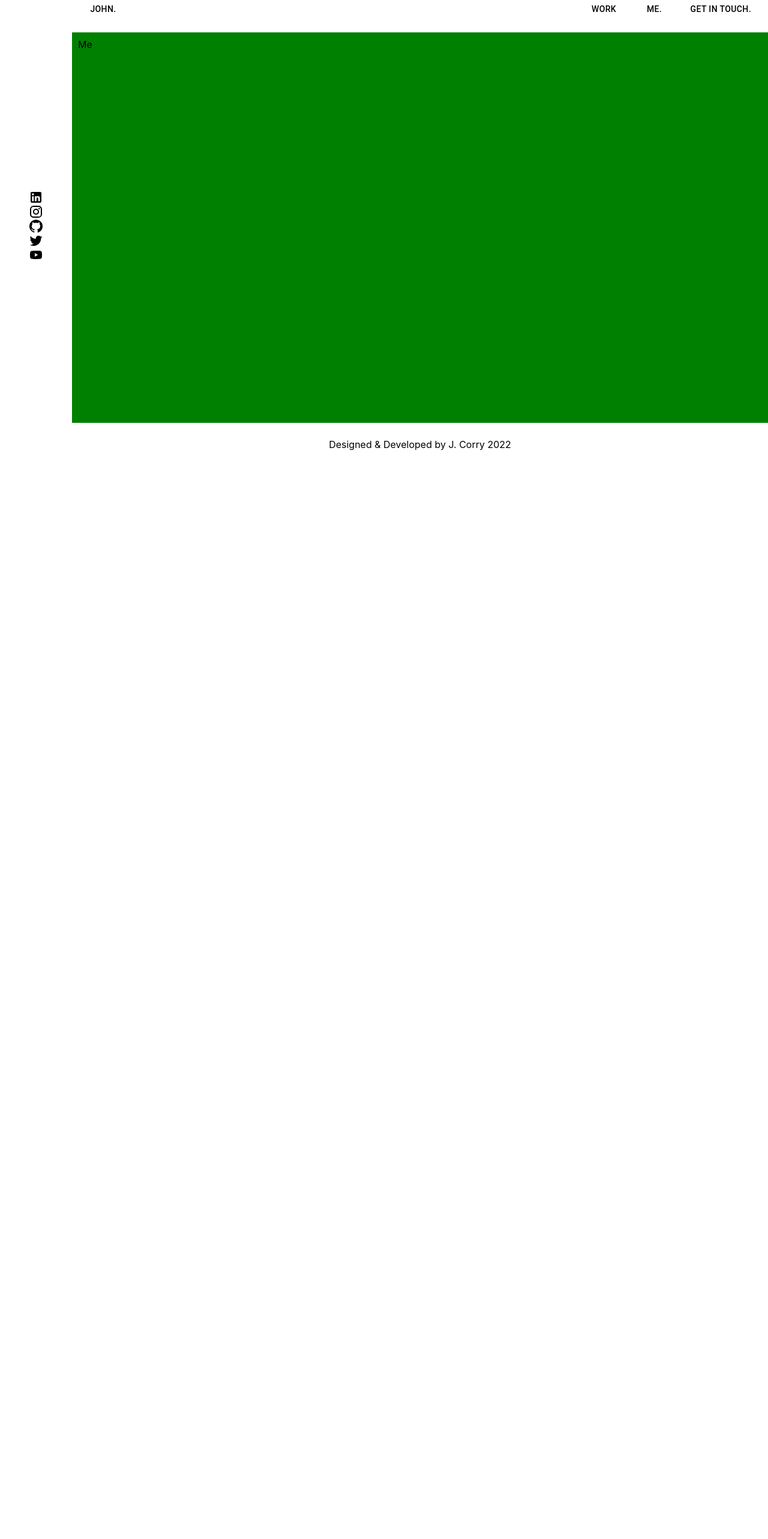
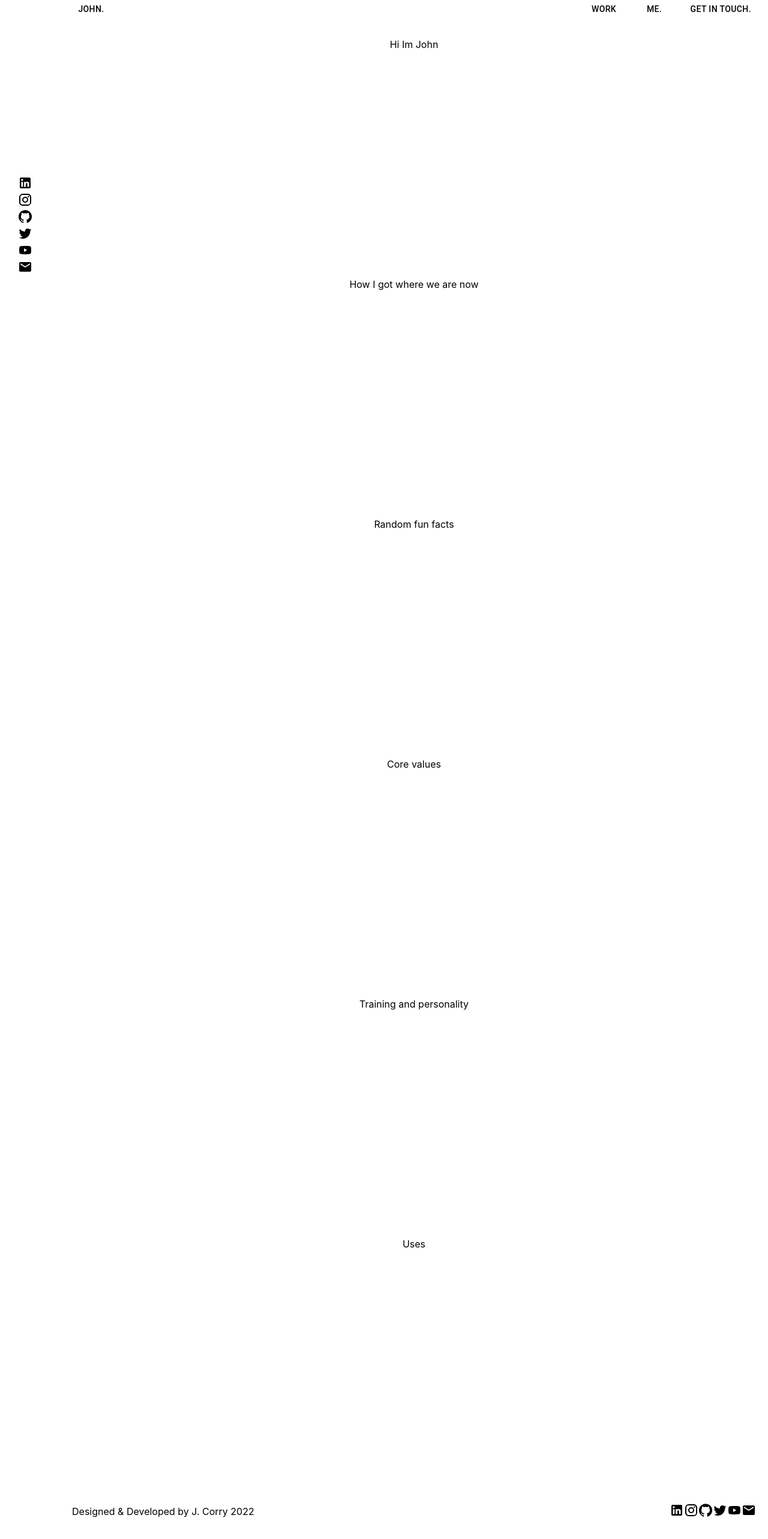
Before and after one commit to johnec123/ReactPersonalWebsite, a React (Create React App) app: page /me in a window 1280 px wide. Shown: the part 23-2589 px from the top of the page at 60% size. Before the commit the page ends 800 px from the top, so only its background shows below. Built offline with nearby package versions, Linux system fonts and the light colour scheme.

Commit message:
social links added to footer

```diff
--- a/src/main/components/layout/footer/index.tsx
+++ b/src/main/components/layout/footer/index.tsx
@@ -1,8 +1,15 @@
 import "./styles.css";
+
 import React from "react";
+import SocialLinks from "../../socialLinks";
 
 const Footer: React.FC = () => {
-  return <p className="footer">Designed & Developed by J. Corry 2022</p>;
+  return (
+    <div className="footer">
+      <p className="footer-text">Designed & Developed by J. Corry 2022</p>
+      <SocialLinks />
+    </div>
+  );
 };
 
 export default Footer;
--- a/src/main/components/layout/footer/styles.css
+++ b/src/main/components/layout/footer/styles.css
@@ -1,4 +1,6 @@
 .footer {
   display: flex;
-  justify-content: center;
+  justify-content: space-between;
+  align-items: center;
+  padding: 10px;
 }
--- a/src/main/components/layout/sideBar/index.tsx
+++ b/src/main/components/layout/sideBar/index.tsx
@@ -1,22 +1,12 @@
 import "./styles.css";
 
-import {
-  GitHub,
-  Instagram,
-  LinkedIn,
-  Twitter,
-  YouTube,
-} from "@mui/icons-material";
 import React from "react";
+import SocialLinks from "../../socialLinks";
 
 const SideBar: React.FC = () => {
   return (
     <div className="sideBar">
-      <LinkedIn />
-      <Instagram />
-      <GitHub />
-      <Twitter />
-      <YouTube />
+      <SocialLinks />
     </div>
   );
 };
--- a/src/main/components/layout/styles.css
+++ b/src/main/components/layout/styles.css
@@ -19,17 +19,13 @@
 }
 
 .layout-sideBar {
+  height: 100vh;
   max-width: 100px;
   display: flex;
-  padding: 10px;
 }
 
 .layout-mainContent {
-  background-color: green;
   flex-grow: 1;
-}
-
-.layout-footer {
 }
 
 .layout-aside {
--- /dev/null
+++ b/src/main/components/socialLinks/index.tsx
@@ -0,0 +1,24 @@
+import {
+  Email,
+  GitHub,
+  Instagram,
+  LinkedIn,
+  Twitter,
+  YouTube,
+} from "@mui/icons-material";
+import React from "react";
+
+const SocialLinks = () => {
+  return (
+    <div>
+      <LinkedIn />
+      <Instagram />
+      <GitHub />
+      <Twitter />
+      <YouTube />
+      <Email />
+    </div>
+  );
+};
+
+export default SocialLinks;
--- a/src/main/pages/me/index.tsx
+++ b/src/main/pages/me/index.tsx
@@ -1,7 +1,18 @@
+import "./styles.css";
+
 import React from "react";
 
 const Me: React.FC = () => {
-  return <div>Me</div>;
+  return (
+    <div className="me-wrapper">
+      <div>Hi Im John</div>
+      <div>How I got where we are now</div>
+      <div>Random fun facts</div>
+      <div>Core values</div>
+      <div>Training and personality</div>
+      <div>Uses</div>
+    </div>
+  );
 };
 
 export default Me;
--- /dev/null
+++ b/src/main/pages/me/styles.css
@@ -0,0 +1,5 @@
+.me-wrapper > * {
+  display: flex;
+  justify-content: center;
+  min-height: 50vh;
+}
```
